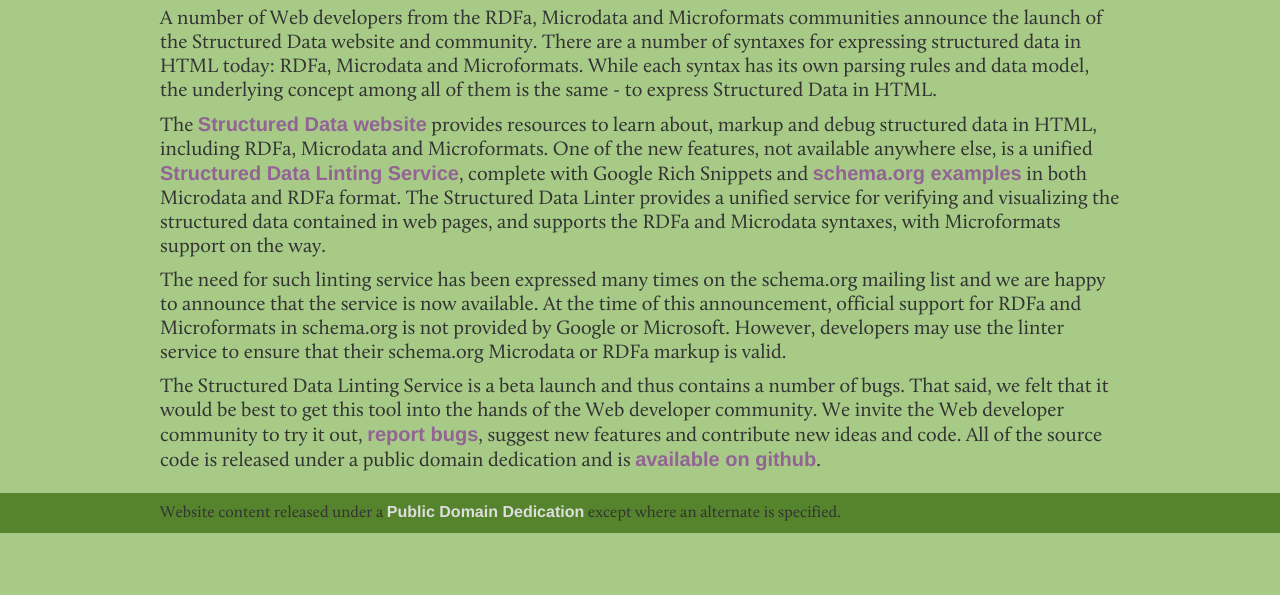
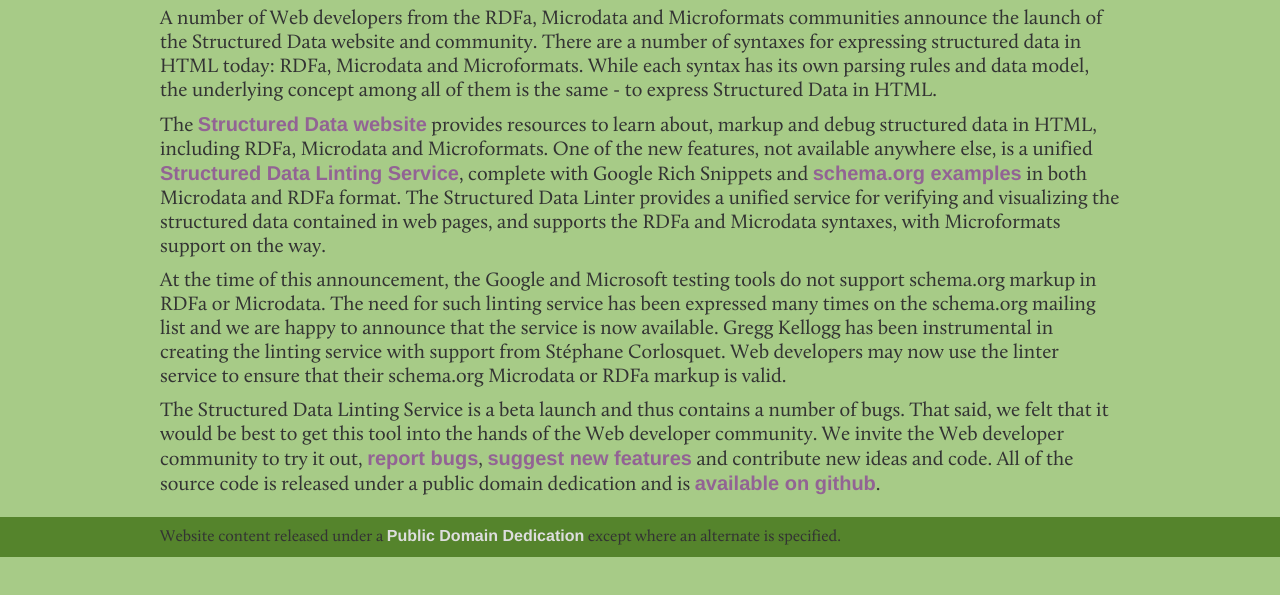
Before and after one commit to structured-data/structured-data.org, a plain HTML site: page blog/2011/launch/index.html in a window 1280 px wide. Shown: the part 153-748 px from the top of the page. Drawn offline with Linux system fonts and the light colour scheme.

Commit message:
Minor modifications to launch announcement. Added mailing list links.

```diff
--- a/blog/2011/launch/index.html
+++ b/blog/2011/launch/index.html
@@ -44,19 +44,23 @@
      visualizing the structured data contained in web pages, and supports the
      RDFa and Microdata syntaxes, with Microformats support on the way.</p>
 
-     <p>The need for such linting service has been expressed many times on
-     the schema.org mailing list and we are happy to announce that the
-     service is now available. At the time of this announcement, official
-     support for RDFa and Microformats in schema.org is not provided by Google
-     or Microsoft. However, developers may use the linter service to ensure
-     that their schema.org Microdata or RDFa markup is valid.</p>
+     <p>At the time of this announcement, the Google
+     and Microsoft testing tools do not support schema.org markup in
+     RDFa or Microdata. The need for such linting service has been expressed
+     many times on the schema.org mailing list and we are happy to announce
+     that the service is now available. Gregg Kellogg has been instrumental
+     in creating the linting service with support from Stéphane Corlosquet.
+     Web developers may now use the linter
+     service to ensure that their schema.org Microdata or RDFa markup is
+     valid.</p>
 
      <p>The Structured Data Linting Service is a beta launch and thus contains
      a number of bugs. That said, we felt that it would be best to get this
      tool into the hands of the Web developer community. We invite the Web
      developer community to try it out,
      <a href="https://github.com/structured-data/linter/issues">report bugs</a>,
-     suggest new features and contribute new ideas and code. All of the source
+     <a href="http://groups.google.com/group/structured-data-dev">suggest new features</a>
+     and contribute new ideas and code. All of the source
      code is released under
      a public domain dedication and is
      <a href="https://github.com/structured-data/">available on github</a>.</p>
```
Also changed, not shown: index.html (+6 -1 lines).
